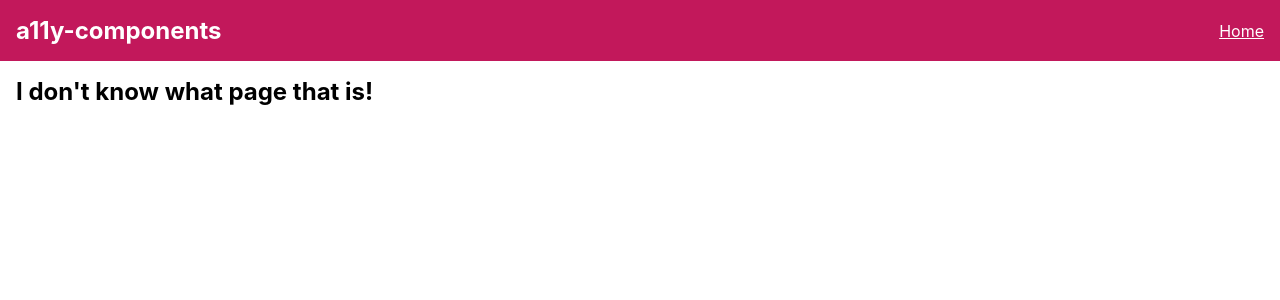
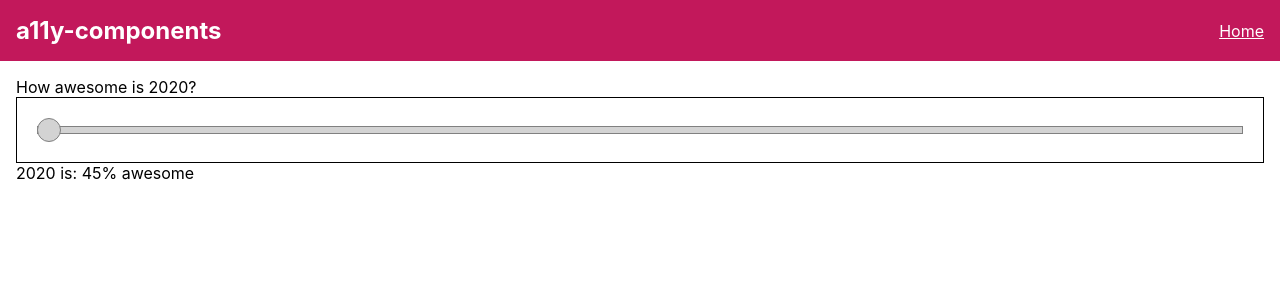
Before and after one commit to ashleemboyer/a11y-series, a React (Create React App) app: page /slider in a window 1280 px wide. Shown: the top 300 px of the page. Built offline with nearby package versions, Linux system fonts and the light colour scheme.

Commit message:
Adding slider

```diff
--- a/src/App.js
+++ b/src/App.js
@@ -10,6 +10,7 @@ import SpinButtonPage from "./pages/SpinButtonPage";
 import RadioGroupPage from "./pages/RadioGroupPage";
 import LinkPage from "./pages/LinkPage";
 import TooltipWidgetPage from "./pages/TooltipWidgetPage";
+import SliderPage from "./pages/SliderPage";
 import NotFoundPage from "./pages/NotFoundPage";
 
 library.add(fas);
@@ -30,6 +31,7 @@ function App() {
           <Route path="/radiogroup" component={RadioGroupPage} />
           <Route path="/link" component={LinkPage} />
           <Route path="/tooltip-widget" component={TooltipWidgetPage} />
+          <Route path="/slider" component={SliderPage} />
           <Route path="/*" component={NotFoundPage} />
         </Switch>
       </main>
--- /dev/null
+++ b/src/components/Slider/Slider.jsx
@@ -0,0 +1,91 @@
+import React, { useState } from "react";
+import PropTypes from "prop-types";
+import keyCodes from "../../constants/keyCodes";
+import styles from "./Slider.module.scss";
+
+const Slider = ({
+  minValue,
+  maxValue,
+  stepSize,
+  initialValue,
+  onChangeCallback,
+  label,
+  ariaLabel,
+}) => {
+  const [currentValue, setCurrentValue] = useState(initialValue || minValue);
+  const currentValuePercentage = (currentValue / (maxValue - minValue)) * 100;
+
+  const handleKeyDown = ({ keyCode }) => {
+    let possibleNewValue;
+
+    if (keyCode === keyCodes.ARROW_RIGHT || keyCode === keyCodes.ARROW_UP) {
+      possibleNewValue = currentValue + stepSize;
+    } else if (
+      keyCode === keyCodes.ARROW_LEFT ||
+      keyCode === keyCodes.ARROW_DOWN
+    ) {
+      possibleNewValue = currentValue - stepSize;
+    } else if (keyCode === keyCodes.PAGE_UP) {
+      possibleNewValue = currentValue + 2 * stepSize;
+    } else if (keyCode === keyCodes.PAGE_DOWN) {
+      possibleNewValue = currentValue - 2 * stepSize;
+    } else if (keyCode === keyCodes.HOME) {
+      possibleNewValue = minValue;
+    } else if (keyCode === keyCodes.END) {
+      possibleNewValue = maxValue;
+    }
+
+    if (possibleNewValue === undefined) {
+      return;
+    }
+
+    const newValue = Math.min(Math.max(possibleNewValue, minValue), maxValue);
+    if (newValue !== currentValue) {
+      onChangeCallback(newValue);
+      setCurrentValue(newValue);
+    }
+  };
+
+  return (
+    <div className={styles.SliderContainer}>
+      {label && (
+        <div id="slider-label" className={styles.SliderLabel}>
+          {label}
+        </div>
+      )}
+      <div className={styles.Slider}>
+        <div className={styles.SliderRail}></div>
+        <div
+          role="slider"
+          tabIndex="0"
+          aria-valuemin={minValue}
+          aria-valuenow={currentValue}
+          aria-valuemax={maxValue}
+          aria-labelledby={label ? "slider-label" : undefined}
+          aria-label={label ? undefined : ariaLabel}
+          className={styles.SliderThumb}
+          style={{
+            left: `calc(${currentValuePercentage}% - ${styles.thumbSize} / 2)`,
+          }}
+          onKeyDown={handleKeyDown}
+        ></div>
+      </div>
+    </div>
+  );
+};
+
+Slider.propTypes = {
+  minValue: PropTypes.number.isRequired,
+  maxValue: PropTypes.number.isRequired,
+  stepSize: PropTypes.number.isRequired,
+  initialValue: PropTypes.number,
+  onChangeCallback: PropTypes.func,
+  label: PropTypes.string,
+  ariaLabel: PropTypes.string,
+};
+
+Slider.defaultProps = {
+  onChangeCallback: () => {},
+};
+
+export default Slider;
--- /dev/null
+++ b/src/components/Slider/Slider.module.scss
@@ -0,0 +1,41 @@
+$rail-height: 8px;
+$thumb-size: 24px;
+
+:export {
+  thumbSize: $thumb-size;
+}
+
+.SliderContainer {
+  .SliderLabel {
+  }
+
+  .Slider {
+    width: 100%;
+    border: 1px solid black;
+    position: relative;
+    padding: 20px;
+
+    .SliderRail {
+      width: calc(100% - 40px);
+      height: $rail-height;
+      border: 1px solid gray;
+      background-color: lightgray;
+      margin: 20px 0;
+      position: absolute;
+      top: ($thumb-size - $rail-height) / 2;
+    }
+
+    .SliderThumb {
+      height: $thumb-size;
+      width: $thumb-size;
+      border-radius: $thumb-size / 2;
+      border: 1px solid gray;
+      background-color: lightgray;
+      position: relative;
+
+      &:hover {
+        cursor: pointer;
+      }
+    }
+  }
+}
--- /dev/null
+++ b/src/components/Slider/index.js
@@ -0,0 +1 @@
+export { default as Slider } from "./Slider";
--- a/src/constants/keyCodes.js
+++ b/src/constants/keyCodes.js
@@ -1,10 +1,14 @@
 const keyCodes = {
+  ENTER: 13,
+  ESCAPE: 27,
+  PAGE_UP: 33,
+  PAGE_DOWN: 34,
+  END: 35,
+  HOME: 36,
   ARROW_LEFT: 37,
   ARROW_UP: 38,
   ARROW_RIGHT: 39,
   ARROW_DOWN: 40,
-  ESCAPE: 27,
-  ENTER: 13,
 };
 
 export default keyCodes;
--- a/src/pages/HomePage.jsx
+++ b/src/pages/HomePage.jsx
@@ -10,6 +10,7 @@ const Home = () => (
     <Link to="/radiogroup">RadioGroup</Link>
     <Link to="/link">Link</Link>
     <Link to="/tooltip-widget">TooltipWidget</Link>
+    <Link to="/slider">Slider</Link>
   </>
 );
 
--- /dev/null
+++ b/src/pages/SliderPage.jsx
@@ -0,0 +1,24 @@
+import React, { useState } from "react";
+import { Slider } from "../components/Slider";
+
+const SliderPage = () => {
+  const [sliderValue, setSliderValue] = useState(45);
+
+  return (
+    <>
+      <Slider
+        label="How awesome is 2020?"
+        minValue={0}
+        maxValue={100}
+        stepSize={1}
+        initialValue={sliderValue}
+        onChangeCallback={(newValue) => {
+          setSliderValue(newValue);
+        }}
+      />
+      <div>2020 is: {sliderValue}% awesome</div>
+    </>
+  );
+};
+
+export default SliderPage;
```
Also changed, not shown: src/components/Slider/README.md (added), 1 other file (tests, documents, lock files or other folders).
